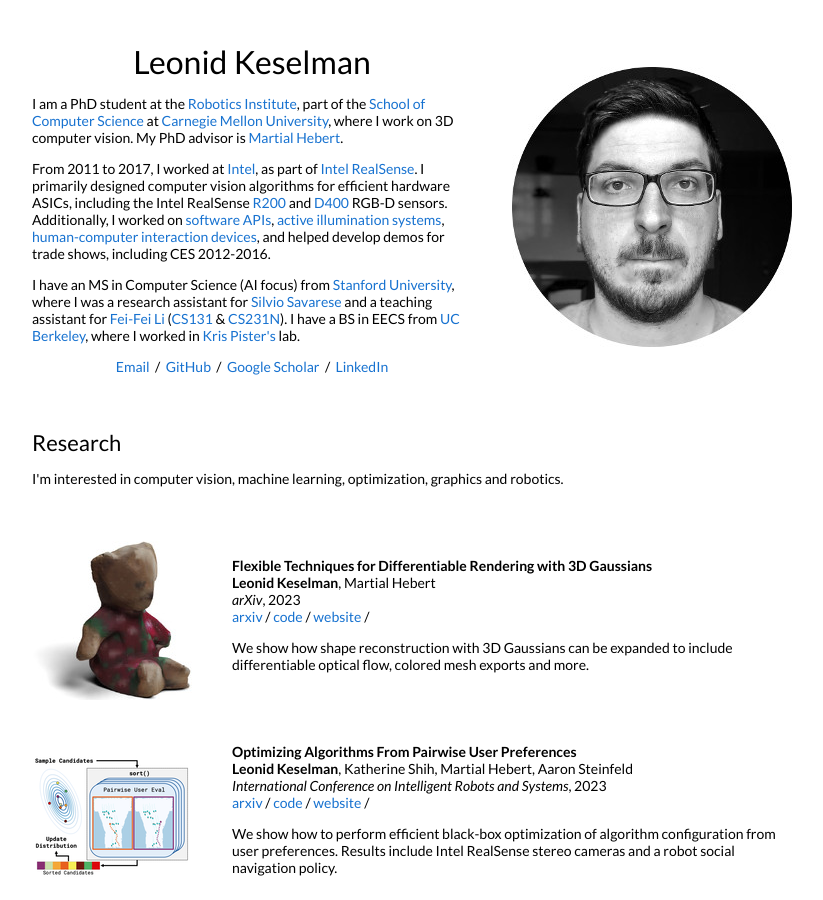
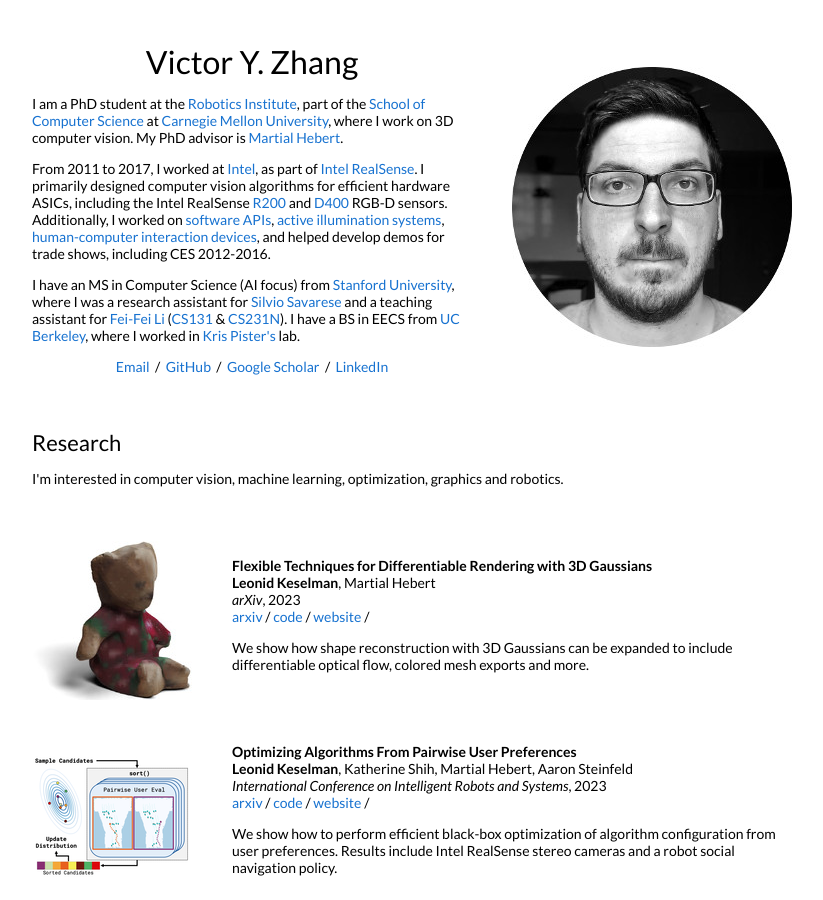
Before and after one commit to victoryzh/victoryzh.github.io, a Jekyll site: the page built from _posts/2023-08-28-3dgaussians.markdown, in a window 1280 px wide and 900 px high. Shown: the whole window, without its empty margins (228-1051 px from the left). Built offline with Jekyll 4.4.1, drawn with Linux system fonts in a browser that asks for light colours; part of the change alters nothing that is shown.

Commit message:
name change

```diff
--- a/_layouts/default.html
+++ b/_layouts/default.html
@@ -2,15 +2,7 @@
 <html lang="en">
 
 <head>
-  <!-- Google tag (gtag.js) -->
-  <script async src="https://www.googletagmanager.com/gtag/js?id=G-E00L9PT3V9"></script>
-  <script>
-    window.dataLayer = window.dataLayer || [];
-    function gtag(){dataLayer.push(arguments);}
-    gtag('js', new Date());
 
-    gtag('config', 'G-E00L9PT3V9');
-  </script>
   <title>{{ site.name }}</title>
 
   <meta content="text/html; charset=utf-8" http-equiv="Content-Type">
@@ -32,7 +24,7 @@
           <tr style="padding:0px">
             <td style="padding:2.5%;width:60%;vertical-align:middle">
               <h1>
-                Leonid Keselman
+               Victor Y. Zhang
               </h1>
               <p>I am a PhD student at the <a href="https://www.ri.cmu.edu/">Robotics Institute</a>, part of the <a href="https://www.scs.cmu.edu/">School of Computer Science</a> at <a href="https://www.cmu.edu/">Carnegie Mellon University</a>, where I work on 3D computer vision. My PhD advisor is <a href="http://www.cs.cmu.edu/~hebert/">Martial Hebert</a>.
               </p>
```
